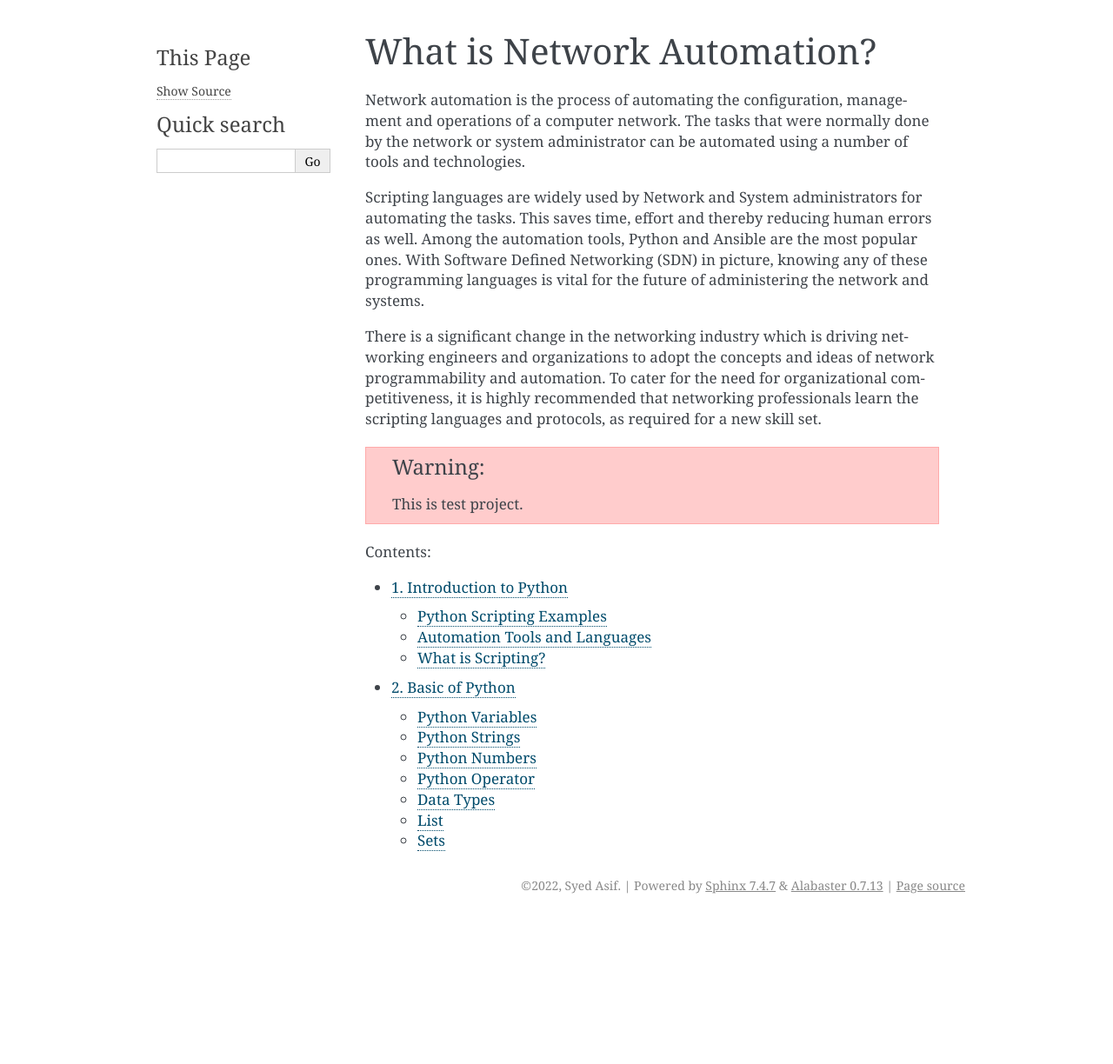
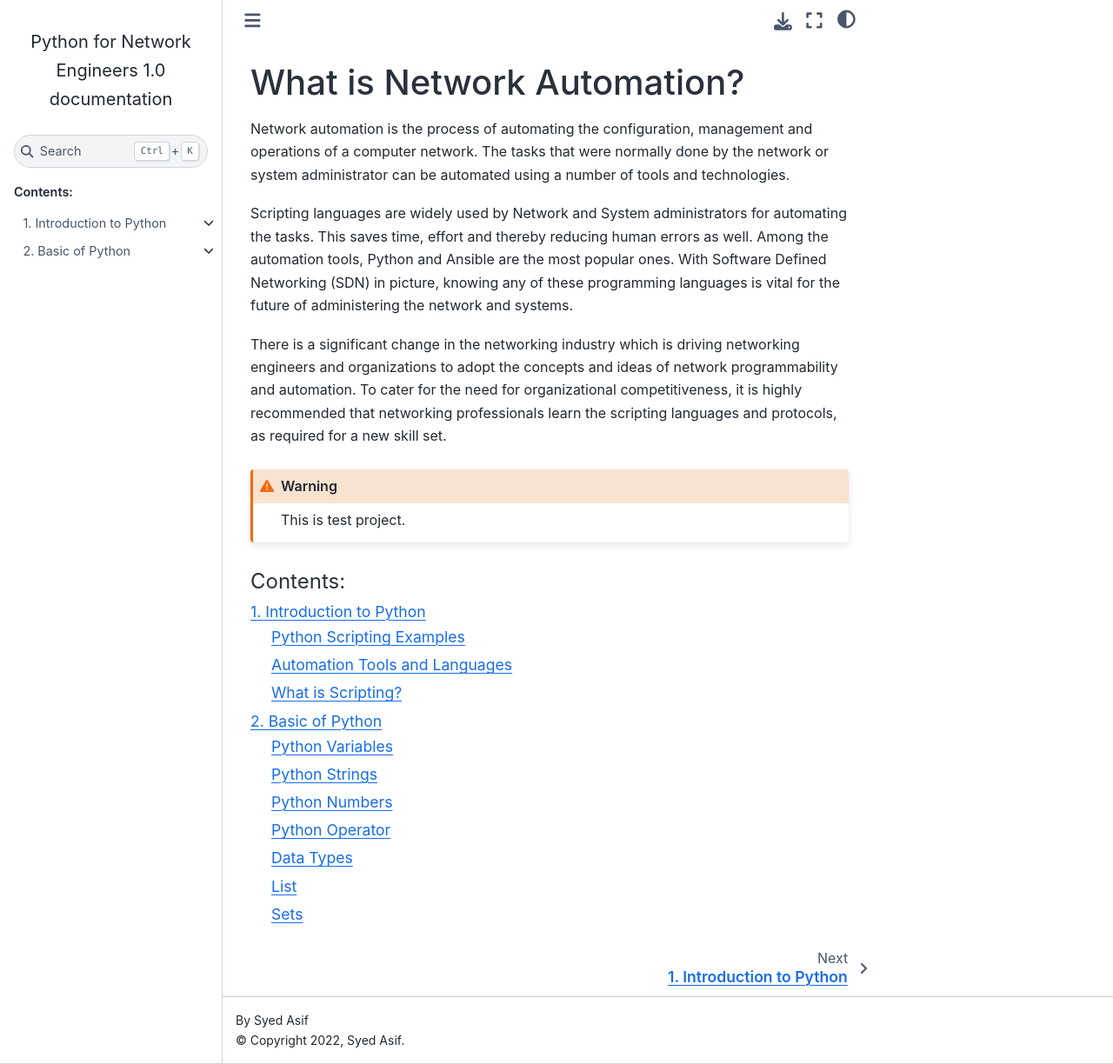
Before and after one commit to sydasif/python-book, a Sphinx documentation site: the page built from docs/source/index.md, in a window 1280 px wide and 1224 px high. Shown: the whole window at 87% size. Built offline with Sphinx 7.4.7 and the Sphinx Book theme 1.1.4, drawn with Linux system fonts in a browser that asks for light colours.

Commit message:
Add new theme

```diff
--- a/docs/source/conf.py
+++ b/docs/source/conf.py
@@ -49,7 +49,9 @@ exclude_patterns = []
 # The theme to use for HTML and HTML Help pages.  See the documentation for
 # a list of builtin themes.
 #
-html_theme = 'alabaster'
+...
+html_theme = "sphinx_book_theme"
+...
 
 # Add any paths that contain custom static files (such as style sheets) here,
 # relative to this directory. They are copied after the builtin static files,
```
